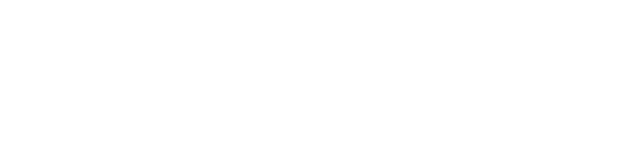
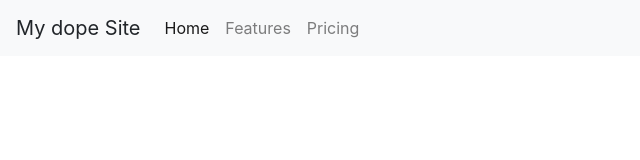
Before and after one commit to sithiz/Ecomm, a plain HTML site: page index.html in a window 1280 px wide. Shown: the whole page, without its empty margins (0-640 px from the left). Drawn offline with nearby package versions, Linux system fonts and the light colour scheme.

```diff
--- a/index.html
+++ b/index.html
@@ -7,7 +7,20 @@
 </head>
 <body>
 	<div class="container-fuild">
+  <nav class="navbar navbar-expand-lg navbar-light bg-light">
+  <a class="navbar-brand">My dope Site</a>
+  <button class="navbar-toggler" type="button" data-toggle="collapse" data-target="#navbarNavAltMarkup" aria-controls="navbarNavAltMarkup" aria-expanded="false" aria-label="Toggle navigation">
+    <span class="navbar-toggler-icon"></span>
+  </button>
+  <div class="collapse navbar-collapse" id="navbarNavAltMarkup">
+    <div class="navbar-nav">
+      <a class="nav-item nav-link active" href="./index.html">Home <span class="sr-only">(current)</span></a>
+      <a class="nav-item nav-link" href="#">Features</a>
+      <a class="nav-item nav-link" href="#">Pricing</a>
 
+    </div>
+  </div>
+</nav>
 
 
 
```
Also changed, not shown: about.html (added), products.html (added).
